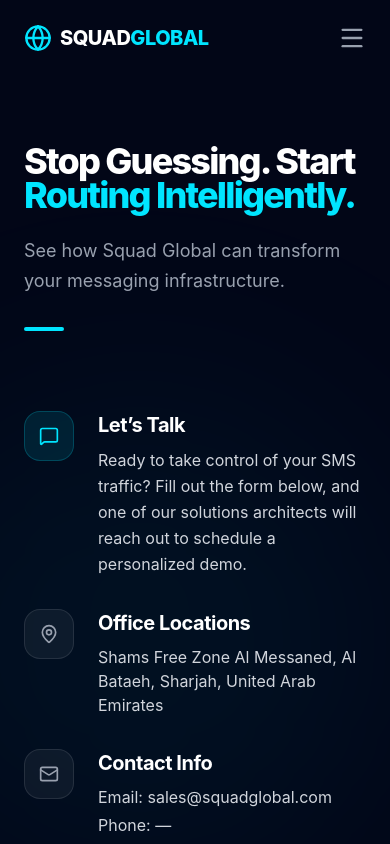
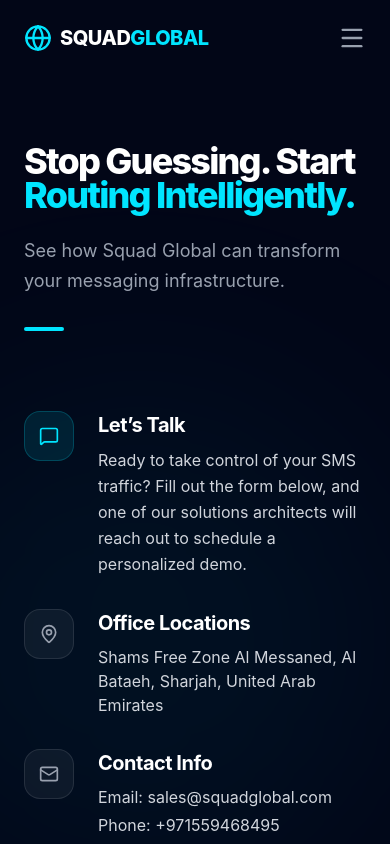
Before and after one commit to UjjwalMrzn/squad-global-web, a React (Vite) app: page /contact in a window 390 px wide. Shown: the top 844 px of the page. Built offline with nearby package versions, Linux system fonts and the light colour scheme.

Commit message:
feat: Update phone number in Contact page

```diff
--- a/src/pages/Contact.tsx
+++ b/src/pages/Contact.tsx
@@ -57,7 +57,7 @@
                   <h4 className="text-xl font-bold text-white mb-2 tracking-tight">Contact Info</h4>
                   <div className="space-y-1 text-base text-gray-300 font-normal">
                     <p>Email: sales@squadglobal.com</p>
-                    <p>Phone: —</p>
+                    <p>Phone: +971559468495</p>
                   </div>
                 </div>
               </div>
```
